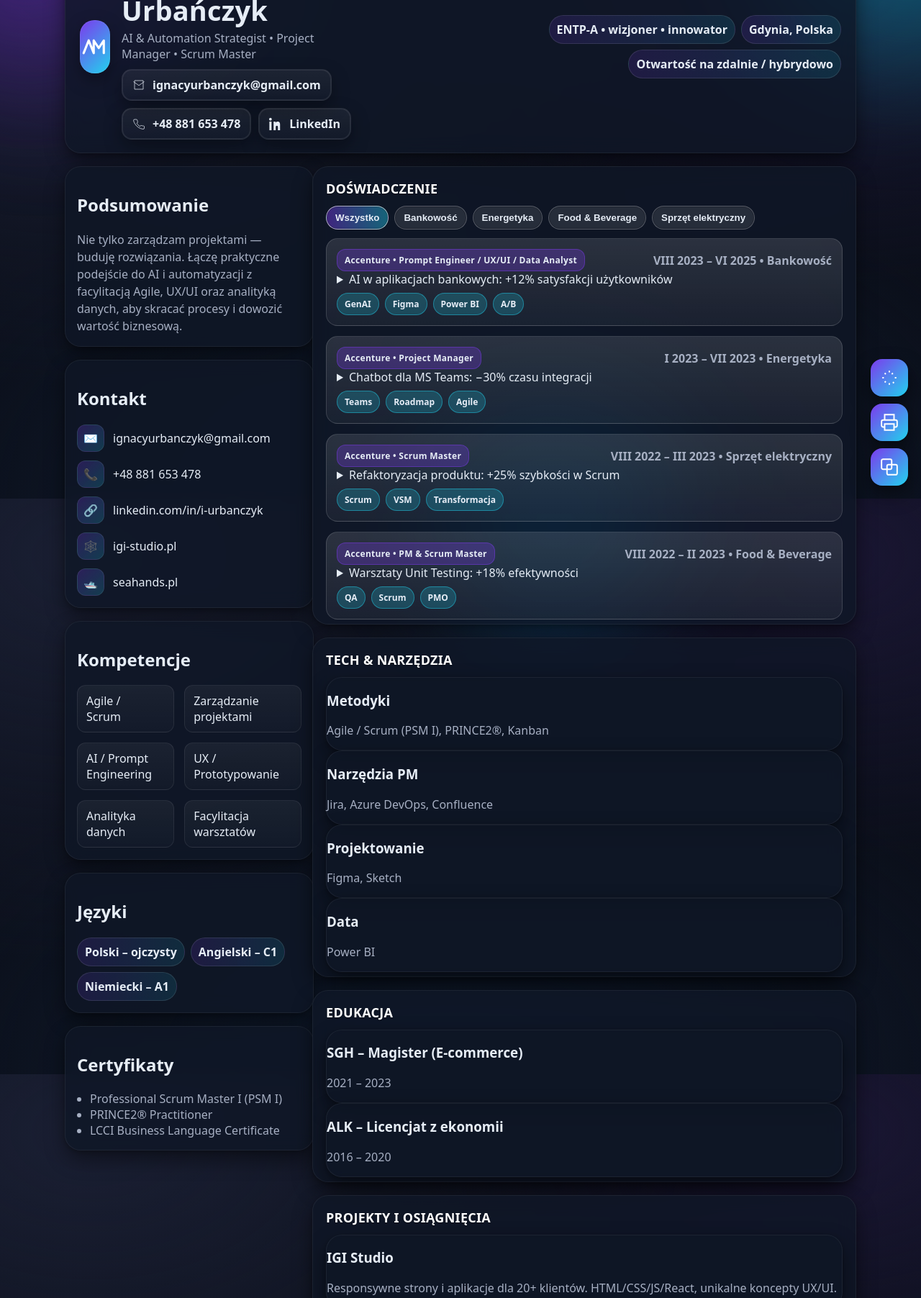
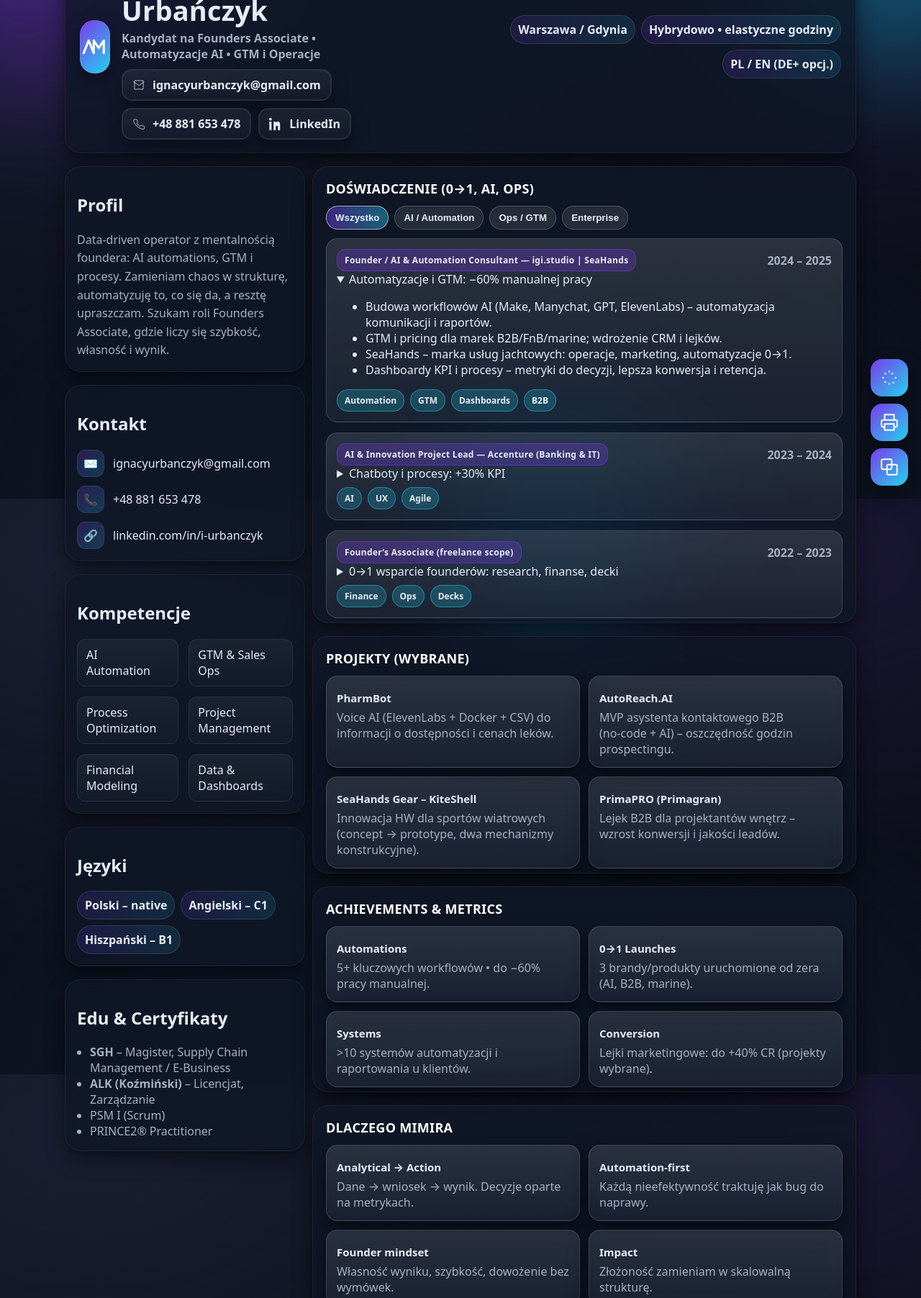
Before and after one commit to nurdol26/CV, a plain HTML site: page index.html in a window 1280 px wide. Shown: the part 107-1911 px from the top of the page at 72% size. Drawn offline with Linux system fonts and the light colour scheme.

Commit message:
Update index.html

```diff
--- a/index.html
+++ b/index.html
@@ -4,7 +4,7 @@
   <meta charset="utf-8" />
   <meta name="viewport" content="width=device-width, initial-scale=1" />
   <title>CV – Ignacy Urbańczyk • Interaktywne</title>
-  <meta name="description" content="Interaktywne CV Ignacego Urbańczyka – Project Manager / Scrum Master / AI & Automation." />
+  <meta name="description" content="Interaktywne CV Ignacego Urbańczyka – Founders Associate • AI & Automation • GTM & Ops." />
   <style>
     :root{
       --bg: #0b0f1a;
@@ -56,7 +56,7 @@
     .avatar svg{width:42px; height:42px;}
 
     h1{margin:0; font-size: clamp(24px, 4.5vw, 38px); letter-spacing:.2px;}
-    .subtitle{margin:2px 0 0; color:var(--muted); font-weight:500}
+    .subtitle{margin:2px 0 0; color:var(--muted); font-weight:600}
 
     .actions{display:flex; gap:10px; flex-wrap:wrap}
     .btn{
@@ -107,6 +107,11 @@
     .fab{width:52px; height:52px; border-radius:16px; background:linear-gradient(135deg, var(--brand), var(--brand-2)); color:white; display:grid; place-items:center; box-shadow: var(--shadow); cursor:pointer; border:none}
     .toast{position:fixed; bottom:90px; right:18px; padding:10px 14px; border-radius:12px; background:#0b1222dd; color:#e6edf6; border:1px solid rgba(255,255,255,.08); display:none}
 
+    .cards{display:grid; grid-template-columns: repeat(2, 1fr); gap:12px}
+    .mini.card{padding:14px; border-radius:16px; border:1px solid rgba(255,255,255,.14); background:linear-gradient(180deg, rgba(255,255,255,.12), rgba(255,255,255,.05));}
+    .mini.card h3{margin:6px 0 6px; font-size:15px}
+    .mini.card p{margin:0; color:var(--muted)}
+
     @media print{
       .orbs, .tools {display:none !important}
       body{background:white}
@@ -136,7 +141,7 @@
         </div>
         <div>
           <h1>Ignacy Urbańczyk</h1>
-          <div class="subtitle" data-i18n="hero.role">AI & Automation Strategist • Project Manager • Scrum Master</div>
+          <div class="subtitle" data-i18n="hero.role">Founders Associate candidate • AI Automation • GTM & Operations</div>
           <div class="actions" style="margin-top:10px">
             <a class="btn" href="mailto:ignacyurbanczyk@gmail.com" title="Napisz email">
               <svg viewBox="0 0 24 24" fill="none" stroke="currentColor"><path d="M4 4h16v16H4z"/><path d="M22 6l-10 7L2 6"/></svg>
@@ -154,17 +159,19 @@
         </div>
       </div>
       <div class="brand-row" style="justify-content:flex-end; gap:8px; flex-wrap:wrap">
-        <span class="badge" title="MBTI">ENTP‑A • wizjoner • innowator</span>
-        <span class="badge">Gdynia, Polska</span>
-        <span class="badge">Otwartość na zdalnie / hybrydowo</span>
+        <span class="badge">Warszawa / Gdynia</span>
+        <span class="badge">Hybrydowo • elastyczne godziny</span>
+        <span class="badge">PL / EN (DE+ opcj.)</span>
       </div>
     </header>
 
     <div class="grid">
       <aside class="sidebar">
         <section class="tile card">
-          <h2 data-i18n="side.summary">Podsumowanie</h2>
-          <p style="margin:0; color:var(--muted); line-height:1.5" data-i18n="side.summary.text">Nie tylko zarządzam projektami — buduję rozwiązania. Łączę praktyczne podejście do AI i automatyzacji z facylitacją Agile, UX/UI oraz analityką danych, aby skracać procesy i dowozić wartość biznesową.</p>
+          <h2 data-i18n="side.summary">Profil</h2>
+          <p style="margin:0; color:var(--muted); line-height:1.6" data-i18n="side.summary.text">
+            Data‑driven operator z mentalnością foundera: AI automations, GTM i procesy. Zamieniam chaos w strukturę, automatyzuję to, co się da, a resztę upraszczam. Szukam roli Founders Associate, gdzie liczy się szybkość, własność i wynik.
+          </p>
         </section>
 
         <section class="tile card">
@@ -173,148 +180,119 @@
             <div class="row"><div class="ic">✉️</div><a href="mailto:ignacyurbanczyk@gmail.com">ignacyurbanczyk@gmail.com</a></div>
             <div class="row"><div class="ic">📞</div><a href="tel:+48881653478">+48 881 653 478</a></div>
             <div class="row"><div class="ic">🔗</div><a href="https://www.linkedin.com/in/i-urbanczyk" target="_blank" rel="noopener">linkedin.com/in/i-urbanczyk</a></div>
-            <div class="row"><div class="ic">🕸️</div><a href="https://www.igi-studio.pl" target="_blank" rel="noopener">igi-studio.pl</a></div>
-            <div class="row"><div class="ic">🛥️</div><a href="https://www.seahands.pl" target="_blank" rel="noopener">seahands.pl</a></div>
           </div>
         </section>
 
         <section class="tile card">
           <h2 data-i18n="side.skills">Kompetencje</h2>
           <div class="skills">
-            <div class="chip" data-skill="90">Agile / Scrum<div class="meter"><i></i></div></div>
-            <div class="chip" data-skill="85">Zarządzanie projektami<div class="meter"><i></i></div></div>
-            <div class="chip" data-skill="80">AI / Prompt Engineering<div class="meter"><i></i></div></div>
-            <div class="chip" data-skill="78">UX / Prototypowanie<div class="meter"><i></i></div></div>
-            <div class="chip" data-skill="76">Analityka danych<div class="meter"><i></i></div></div>
-            <div class="chip" data-skill="74">Facylitacja warsztatów<div class="meter"><i></i></div></div>
+            <div class="chip" data-skill="90">AI Automation<div class="meter"><i></i></div></div>
+            <div class="chip" data-skill="88">GTM & Sales Ops<div class="meter"><i></i></div></div>
+            <div class="chip" data-skill="86">Process Optimization<div class="meter"><i></i></div></div>
+            <div class="chip" data-skill="84">Project Management<div class="meter"><i></i></div></div>
+            <div class="chip" data-skill="82">Financial Modeling<div class="meter"><i></i></div></div>
+            <div class="chip" data-skill="80">Data & Dashboards<div class="meter"><i></i></div></div>
           </div>
         </section>
 
         <section class="tile card">
           <h2 data-i18n="side.languages">Języki</h2>
           <div class="lang">
-            <span class="badge">Polski – ojczysty</span>
+            <span class="badge">Polski – native</span>
             <span class="badge">Angielski – C1</span>
-            <span class="badge">Niemiecki – A1</span>
+            <span class="badge">Hiszpański – B1</span>
           </div>
         </section>
 
         <section class="tile card">
-          <h2 data-i18n="side.certs">Certyfikaty</h2>
+          <h2 data-i18n="side.certs">Edu & Certyfikaty</h2>
           <ul style="margin:0; padding-left:18px; color:var(--muted)">
-            <li>Professional Scrum Master I (PSM I)</li>
+            <li><b>SGH</b> – Magister, Supply Chain Management / E‑Business</li>
+            <li><b>ALK (Koźmiński)</b> – Licencjat, Zarządzanie</li>
+            <li>PSM I (Scrum)</li>
             <li>PRINCE2® Practitioner</li>
-            <li>LCCI Business Language Certificate</li>
           </ul>
         </section>
       </aside>
 
       <main class="main">
         <section class="section card">
-          <h2 data-i18n="exp.title">Doświadczenie</h2>
+          <h2 data-i18n="exp.title">Doświadczenie (0→1, AI, Ops)</h2>
           <div class="filters">
             <button class="filter active" data-filter="all" data-i18n="exp.filters.all">Wszystko</button>
-            <button class="filter" data-filter="banking" data-i18n="exp.filters.banking">Bankowość</button>
-            <button class="filter" data-filter="energy" data-i18n="exp.filters.energy">Energetyka</button>
-            <button class="filter" data-filter="fnb" data-i18n="exp.filters.fnb">Food & Beverage</button>
-            <button class="filter" data-filter="electronics" data-i18n="exp.filters.electronics">Sprzęt elektryczny</button>
+            <button class="filter" data-filter="ai">AI / Automation</button>
+            <button class="filter" data-filter="ops">Ops / GTM</button>
+            <button class="filter" data-filter="corp">Enterprise</button>
           </div>
           <div class="timeline" id="timeline">
-            <article class="item" data-cat="banking">
-              <div class="top"><span class="pill">Accenture • Prompt Engineer / UX/UI / Data Analyst</span><span class="when">VIII 2023 – VI 2025 • Bankowość</span></div>
-              <details>
-                <summary>AI w aplikacjach bankowych: +12% satysfakcji użytkowników</summary>
+            <article class="item" data-cat="ai">
+              <div class="top"><span class="pill">Founder / AI & Automation Consultant — igi.studio | SeaHands</span><span class="when">2024 – 2025</span></div>
+              <details open>
+                <summary>Automatyzacje i GTM: −60% manualnej pracy</summary>
                 <ul>
-                  <li>Projektowanie i optymalizacja rozwiązań AI w aplikacjach bankowych.</li>
-                  <li>Makiety i prototypy w Figma/Sketch, usprawnienia UX/UI.</li>
-                  <li>Power BI – analizy trendów, skrócenie czasu decyzji o 20%.</li>
+                  <li>Budowa workflowów AI (Make, Manychat, GPT, ElevenLabs) – automatyzacja komunikacji i raportów.</li>
+                  <li>GTM i pricing dla marek B2B/FnB/marine; wdrożenie CRM i lejków.</li>
+                  <li>SeaHands – marka usług jachtowych: operacje, marketing, automatyzacje 0→1.</li>
+                  <li>Dashboardy KPI i procesy – metryki do decyzji, lepsza konwersja i retencja.</li>
                 </ul>
               </details>
-              <div class="tags"><span class="tag">GenAI</span><span class="tag">Figma</span><span class="tag">Power BI</span><span class="tag">A/B</span></div>
+              <div class="tags"><span class="tag">Automation</span><span class="tag">GTM</span><span class="tag">Dashboards</span><span class="tag">B2B</span></div>
             </article>
 
-            <article class="item" data-cat="energy">
-              <div class="top"><span class="pill">Accenture • Project Manager</span><span class="when">I 2023 – VII 2023 • Energetyka</span></div>
+            <article class="item" data-cat="corp">
+              <div class="top"><span class="pill">AI & Innovation Project Lead — Accenture (Banking & IT)</span><span class="when">2023 – 2024</span></div>
               <details>
-                <summary>Chatbot dla MS Teams: −30% czasu integracji</summary>
+                <summary>Chatboty i procesy: +30% KPI</summary>
                 <ul>
-                  <li>Prowadzenie rozwoju bota wewnętrznego (Teams).</li>
-                  <li>Podnoszenie dojrzałości Agile i budowa zespołu.</li>
-                  <li>Monitoring postępów, testy i iteracyjne ulepszenia.</li>
+                  <li>Projektowanie i wdrożenia chatbotów oraz automatyzacji dla bankowości.</li>
+                  <li>UX/analiza danych; raportowanie, dashboardy, sprint management.</li>
+                  <li>Facylitacja zwinna i dostarczanie “on time”.</li>
                 </ul>
               </details>
-              <div class="tags"><span class="tag">Teams</span><span class="tag">Roadmap</span><span class="tag">Agile</span></div>
+              <div class="tags"><span class="tag">AI</span><span class="tag">UX</span><span class="tag">Agile</span></div>
             </article>
 
-            <article class="item" data-cat="electronics">
-              <div class="top"><span class="pill">Accenture • Scrum Master</span><span class="when">VIII 2022 – III 2023 • Sprzęt elektryczny</span></div>
+            <article class="item" data-cat="ops">
+              <div class="top"><span class="pill">Founder’s Associate (freelance scope)</span><span class="when">2022 – 2023</span></div>
               <details>
-                <summary>Refaktoryzacja produktu: +25% szybkości w Scrum</summary>
+                <summary>0→1 wsparcie founderów: research, finanse, decki</summary>
                 <ul>
-                  <li>Dostarczenie projektu refaktoryzacji zgodnie ze Scrum.</li>
-                  <li>Współtworzenie roadmapy transformacji Agile i VSM.</li>
-                  <li>Facylitacja komunikacji i rozwiązywanie konfliktów.</li>
+                  <li>Walidacje rynku, modele finansowe, materiały dla inwestorów.</li>
+                  <li>Procesy operacyjne i pierwsze automatyzacje.</li>
                 </ul>
               </details>
-              <div class="tags"><span class="tag">Scrum</span><span class="tag">VSM</span><span class="tag">Transformacja</span></div>
-            </article>
-
-            <article class="item" data-cat="fnb">
-              <div class="top"><span class="pill">Accenture • PM & Scrum Master</span><span class="when">VIII 2022 – II 2023 • Food & Beverage</span></div>
-              <details>
-                <summary>Warsztaty Unit Testing: +18% efektywności</summary>
-                <ul>
-                  <li>12+ warsztatów z testów jednostkowych.</li>
-                  <li>Planowanie sprintów i definiowanie dostarczanych wartości.</li>
-                  <li>Budżet, harmonogram, zasoby – dowożenie na czas.</li>
-                </ul>
-              </details>
-              <div class="tags"><span class="tag">QA</span><span class="tag">Scrum</span><span class="tag">PMO</span></div>
+              <div class="tags"><span class="tag">Finance</span><span class="tag">Ops</span><span class="tag">Decks</span></div>
             </article>
           </div>
         </section>
 
         <section class="section card">
-          <h2 data-i18n="stack.title">Tech & Narzędzia</h2>
+          <h2>Projekty (wybrane)</h2>
           <div class="cards">
-            <div class="mini card"><h3>Metodyki</h3><p style="color:var(--muted)">Agile / Scrum (PSM I), PRINCE2®, Kanban</p></div>
-            <div class="mini card"><h3>Narzędzia PM</h3><p style="color:var(--muted)">Jira, Azure DevOps, Confluence</p></div>
-            <div class="mini card"><h3>Projektowanie</h3><p style="color:var(--muted)">Figma, Sketch</p></div>
-            <div class="mini card"><h3>Data</h3><p style="color:var(--muted)">Power BI</p></div>
+            <div class="mini card"><h3>PharmBot</h3><p>Voice AI (ElevenLabs + Docker + CSV) do informacji o dostępności i cenach leków.</p></div>
+            <div class="mini card"><h3>AutoReach.AI</h3><p>MVP asystenta kontaktowego B2B (no‑code + AI) – oszczędność godzin prospectingu.</p></div>
+            <div class="mini card"><h3>SeaHands Gear – KiteShell</h3><p>Innowacja HW dla sportów wiatrowych (concept → prototype, dwa mechanizmy konstrukcyjne).</p></div>
+            <div class="mini card"><h3>PrimaPRO (Primagran)</h3><p>Lejek B2B dla projektantów wnętrz – wzrost konwersji i jakości leadów.</p></div>
           </div>
         </section>
 
         <section class="section card">
-          <h2 data-i18n="edu.title">Edukacja</h2>
+          <h2>Achievements & Metrics</h2>
           <div class="cards">
-            <div class="mini card"><h3>SGH – Magister (E‑commerce)</h3><p style="color:var(--muted)">2021 – 2023</p></div>
-            <div class="mini card"><h3>ALK – Licencjat z ekonomii</h3><p style="color:var(--muted)">2016 – 2020</p></div>
+            <div class="mini card"><h3>Automations</h3><p>5+ kluczowych workflowów • do −60% pracy manualnej.</p></div>
+            <div class="mini card"><h3>0→1 Launches</h3><p>3 brandy/produkty uruchomione od zera (AI, B2B, marine).</p></div>
+            <div class="mini card"><h3>Systems</h3><p>>10 systemów automatyzacji i raportowania u klientów.</p></div>
+            <div class="mini card"><h3>Conversion</h3><p>Lejki marketingowe: do +40% CR (projekty wybrane).</p></div>
           </div>
         </section>
 
         <section class="section card">
-          <h2 data-i18n="projects.title">Projekty i osiągnięcia</h2>
+          <h2>Dlaczego Mimira</h2>
           <div class="cards">
-            <div class="mini card">
-              <h3>IGI Studio</h3>
-              <p style="color:var(--muted)">Responsywne strony i aplikacje dla 20+ klientów. HTML/CSS/JS/React, unikalne koncepty UX/UI.</p>
-            </div>
-            <div class="mini card">
-              <h3>SeaHands</h3>
-              <p style="color:var(--muted)">50+ czarterów jachtów, wdrożenia CRM, zarządzanie stroną WordPress.</p>
-            </div>
-            <div class="mini card">
-              <h3>Prototypy</h3>
-              <p style="color:var(--muted)">Plecak do kiteboardingu i inne innowacyjne akcesoria sportowe; no‑code apps (np. to interaktywne CV, Lendly).</p>
-            </div>
-            <div class="mini card">
-              <h3>Startup Academy – Finalista</h3>
-              <p style="color:var(--muted)">Projekt QR MENU (2020).</p>
-            </div>
-            <div class="mini card">
-              <h3>Odyssey of the Mind – Mistrz Świata</h3>
-              <p style="color:var(--muted)">2014 – kreatywne rozwiązywanie problemów.</p>
-            </div>
+            <div class="mini card"><h3>Analytical → Action</h3><p>Dane → wniosek → wynik. Decyzje oparte na metrykach.</p></div>
+            <div class="mini card"><h3>Automation‑first</h3><p>Każdą nieefektywność traktuję jak bug do naprawy.</p></div>
+            <div class="mini card"><h3>Founder mindset</h3><p>Własność wyniku, szybkość, dowożenie bez wymówek.</p></div>
+            <div class="mini card"><h3>Impact</h3><p>Złożoność zamieniam w skalowalną strukturę.</p></div>
           </div>
         </section>
       </main>
@@ -383,43 +361,29 @@
     // Accessibility: open all details on print
     window.addEventListener('beforeprint', ()=> document.querySelectorAll('details').forEach(d=> d.open=true));
 
-    // I18n – proste tłumaczenia UI
+    // I18n – proste tłumaczenia UI (zaktualizowane klucze)
     const dict = {
       pl: {
-        'hero.role': 'AI & Automation Strategist • Project Manager • Scrum Master',
-        'side.summary': 'Podsumowanie',
-        'side.summary.text': 'Nie tylko zarządzam projektami — buduję rozwiązania. Łączę praktyczne podejście do AI i automatyzacji z facylitacją Agile, UX/UI oraz analityką danych, aby skracać procesy i dowozić wartość biznesową.',
+        'hero.role': 'Kandydat na Founders Associate • Automatyzacje AI • GTM i Operacje',
+        'side.summary': 'Profil',
+        'side.summary.text': 'Data‑driven operator z mentalnością foundera: AI automations, GTM i procesy. Zamieniam chaos w strukturę, automatyzuję to, co się da, a resztę upraszczam. Szukam roli Founders Associate, gdzie liczy się szybkość, własność i wynik.',
         'side.contact': 'Kontakt',
         'side.skills': 'Kompetencje',
         'side.languages': 'Języki',
-        'side.certs': 'Certyfikaty',
-        'exp.title': 'Doświadczenie',
-        'exp.filters.all': 'Wszystko',
-        'exp.filters.banking': 'Bankowość',
-        'exp.filters.energy': 'Energetyka',
-        'exp.filters.fnb': 'Food & Beverage',
-        'exp.filters.electronics': 'Sprzęt elektryczny',
-        'stack.title': 'Tech & Narzędzia',
-        'projects.title': 'Projekty i osiągnięcia',
-        'edu.title': 'Edukacja'
+        'side.certs': 'Edu & Certyfikaty',
+        'exp.title': 'Doświadczenie (0→1, AI, Ops)',
+        'exp.filters.all': 'Wszystko'
       },
       en: {
-        'hero.role': 'AI & Automation Strategist • Project Manager • Scrum Master',
-        'side.summary': 'Summary',
-        'side.summary.text': 'I don’t just manage projects—I build solutions. I combine practical AI & automation with Agile facilitation, UX/UI and data analytics to shorten processes and deliver business value.',
+        'hero.role': 'Founders Associate candidate • AI Automation • GTM & Operations',
+        'side.summary': 'Profile',
+        'side.summary.text': 'Data‑driven operator with founder mindset: AI automations, GTM and operations. I turn chaos into structure, automate what can be automated, and simplify the rest. Looking for a Founders Associate role where speed, ownership and outcomes matter.',
         'side.contact': 'Contact',
         'side.skills': 'Skills',
         'side.languages': 'Languages',
-        'side.certs': 'Certificates',
-        'exp.title': 'Experience',
-        'exp.filters.all': 'All',
-        'exp.filters.banking': 'Banking',
-        'exp.filters.energy': 'Energy',
-        'exp.filters.fnb': 'Food & Beverage',
-        'exp.filters.electronics': 'Electrical Equipment',
-        'stack.title': 'Tech & Tools',
-        'projects.title': 'Projects & Achievements',
-        'edu.title': 'Education'
+        'side.certs': 'Education & Certificates',
+        'exp.title': 'Experience (0→1, AI, Ops)',
+        'exp.filters.all': 'All'
       }
     };
     function setLang(l){
```
